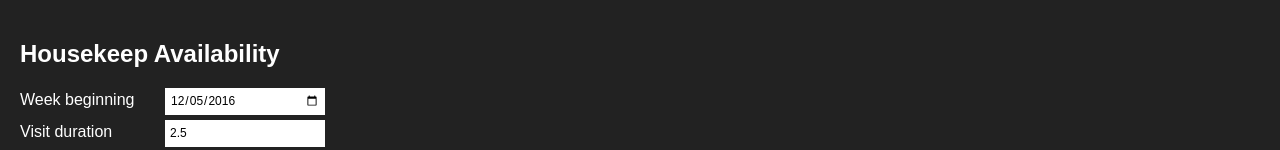
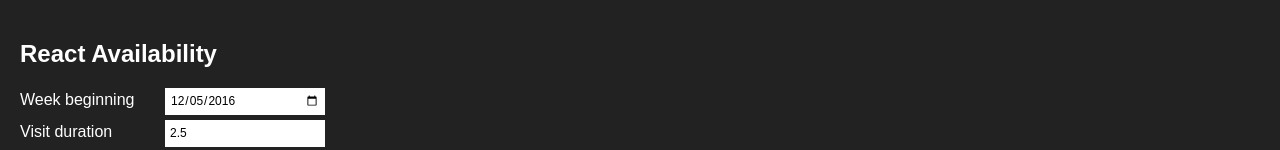
Before and after one commit to marcbperez/react-availability, a React app: page / in a window 1280 px wide. Shown: the top 150 px of the page. Built offline with nearby package versions, Linux system fonts and the light colour scheme; no server answers.

Commit message:
Changed project name and README information.

```diff
--- a/public/index.html
+++ b/public/index.html
@@ -4,7 +4,7 @@
     <meta charset="utf-8">
     <meta name="viewport" content="width=device-width, initial-scale=1">
     <link rel="shortcut icon" href="%PUBLIC_URL%/favicon.ico">
-    <title>Housekeep Availability</title>
+    <title>React Availability</title>
   </head>
   <body>
     <div id="root"></div>
--- a/src/App/App.js
+++ b/src/App/App.js
@@ -83,7 +83,7 @@
     return (
       <div>
         <div className="app-header">
-          <h2>Housekeep Availability</h2>
+          <h2>React Availability</h2>
           <form onSubmit={this.searchSubmit}>
             <div>
               <label>Week beginning</label>
```
Also changed, not shown: README.md.
